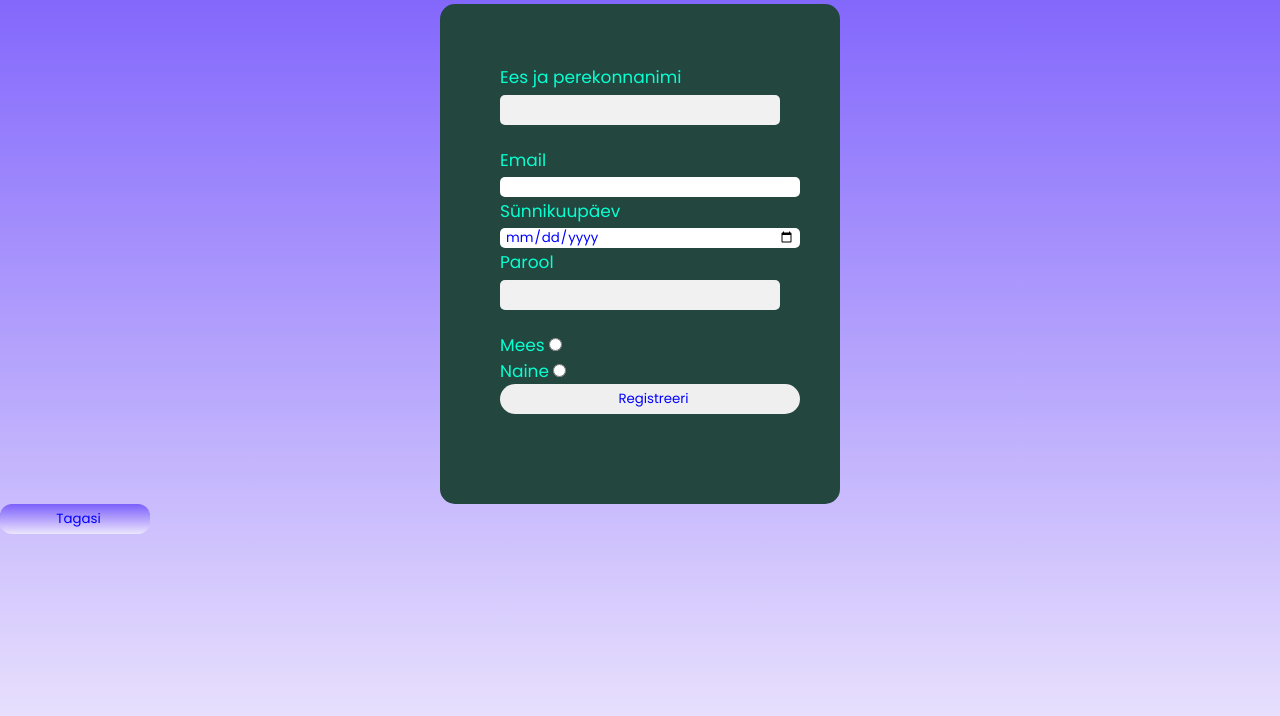
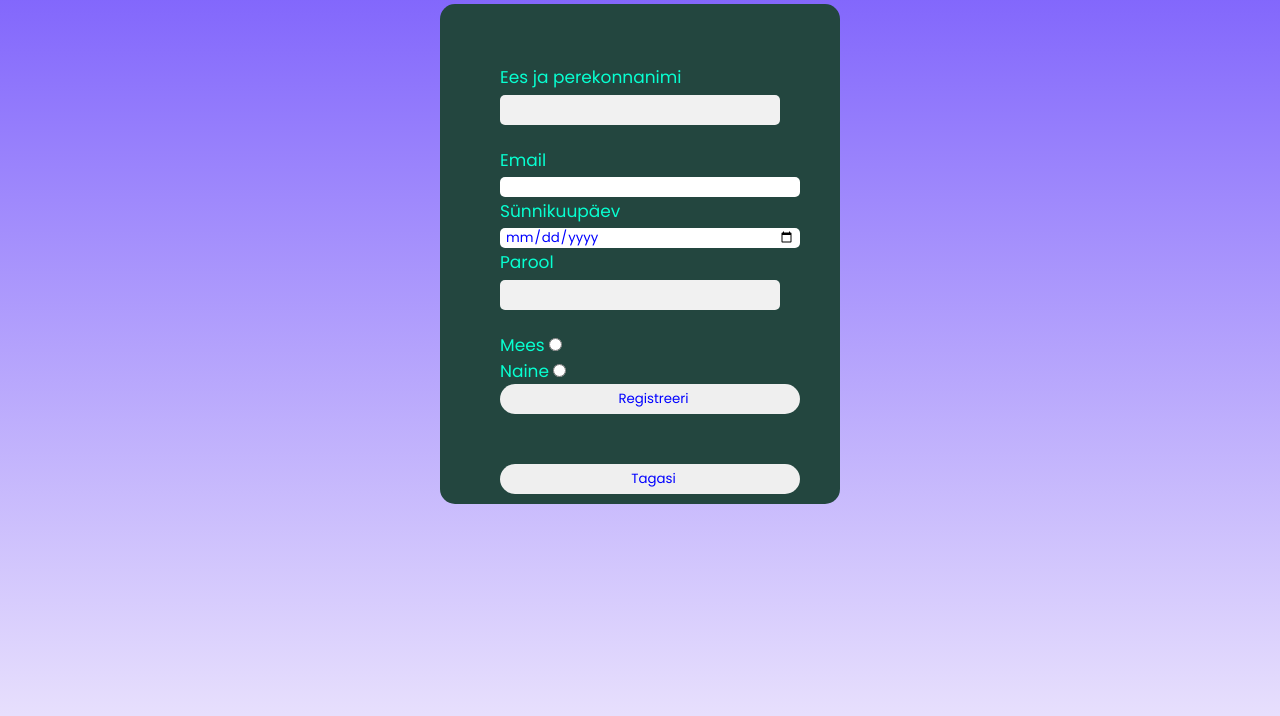
Before and after one commit to KarlMumme/Eraopetaja, a plain HTML site: page Registreeri.html in a window 1280 px wide. Shown: the part 50-766 px from the top of the page. Drawn offline with Linux system fonts and the light colour scheme.

Commit message:
parandasin errorid

```diff
--- a/Registreeri.html
+++ b/Registreeri.html
@@ -7,8 +7,8 @@
 </head>
 <body>
     <h3 style="padding-left: 47%;">Registreeri</h3><br>
-    <form action="index.html" method="get">
         <div class="registreeri">
+            <form action="index.html" method="get">
 
                 <label for="name">Ees ja perekonnanimi</label>
                 <input class="kast" type="text" name="name" id="name" required>
@@ -31,11 +31,13 @@
                     <input type="radio" name="gender" id="female" value="female">
                 </div>
                 <button type="submit" class="nupp">Registreeri</button>
+                <br><br><br>
+            </form>
+
+            <form id="tagasi" method="get" action="index.html">
+                <button class="nupp" type="submit" id="tagasinupp">
+                    Tagasi
+                </button>
+            </form>
         </div>
-        </form>
-<a href="index.html" style="text-decoration: none; height: 3px; width: 7px; border-radius: 18px;">
-    <button class="tagasinupp">
-        Tagasi
-    </button>
-</a>
 </body>
--- a/Style.css
+++ b/Style.css
@@ -101,16 +101,6 @@ nav ul li a:hover.active
     border-radius: 17px;
     padding-left: 7px;
     color: blue;
-}
-.tagasinupp{
-    width: 150px;
-    height: 30px;
-    border: none;
-    border-radius: 12px;
-    padding-left: 7px;
-    color: blue;
-    background: linear-gradient(hsl(251, 96%, 68%),rgb(236, 229, 253));
-    text-decoration: none;
 }
 .kast{
     width: 300px;
```
Also changed, not shown: Login.html (+6 -8 lines), Õppevideod.html (+2 -2 lines).
